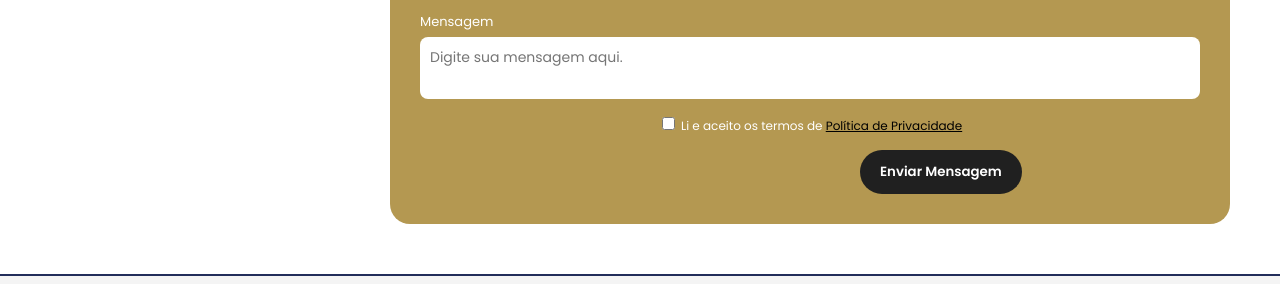
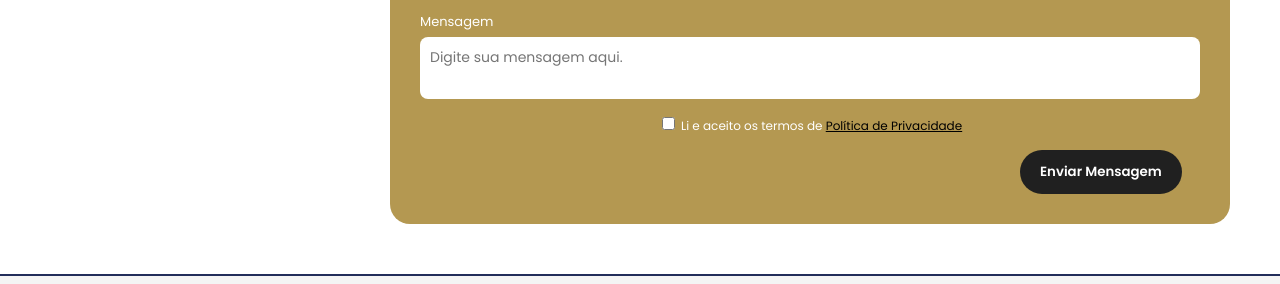
Before and after one commit to danielsantos011/limpeseunomeagora, a plain HTML site: page index.html in a window 1280 px wide. Shown: the part 3717-4001 px from the top of the page. Drawn offline with nearby package versions, Linux system fonts and the light colour scheme.

Commit message:
style.css

```diff
--- a/style/style.css
+++ b/style/style.css
@@ -393,7 +393,7 @@ button {
   font-weight: 600;
   transition: background-color 0.3s ease;
   text-align: center;
-  margin-left: 440px;
+  margin-left: 600px;
 }
 
 button:hover {
```
